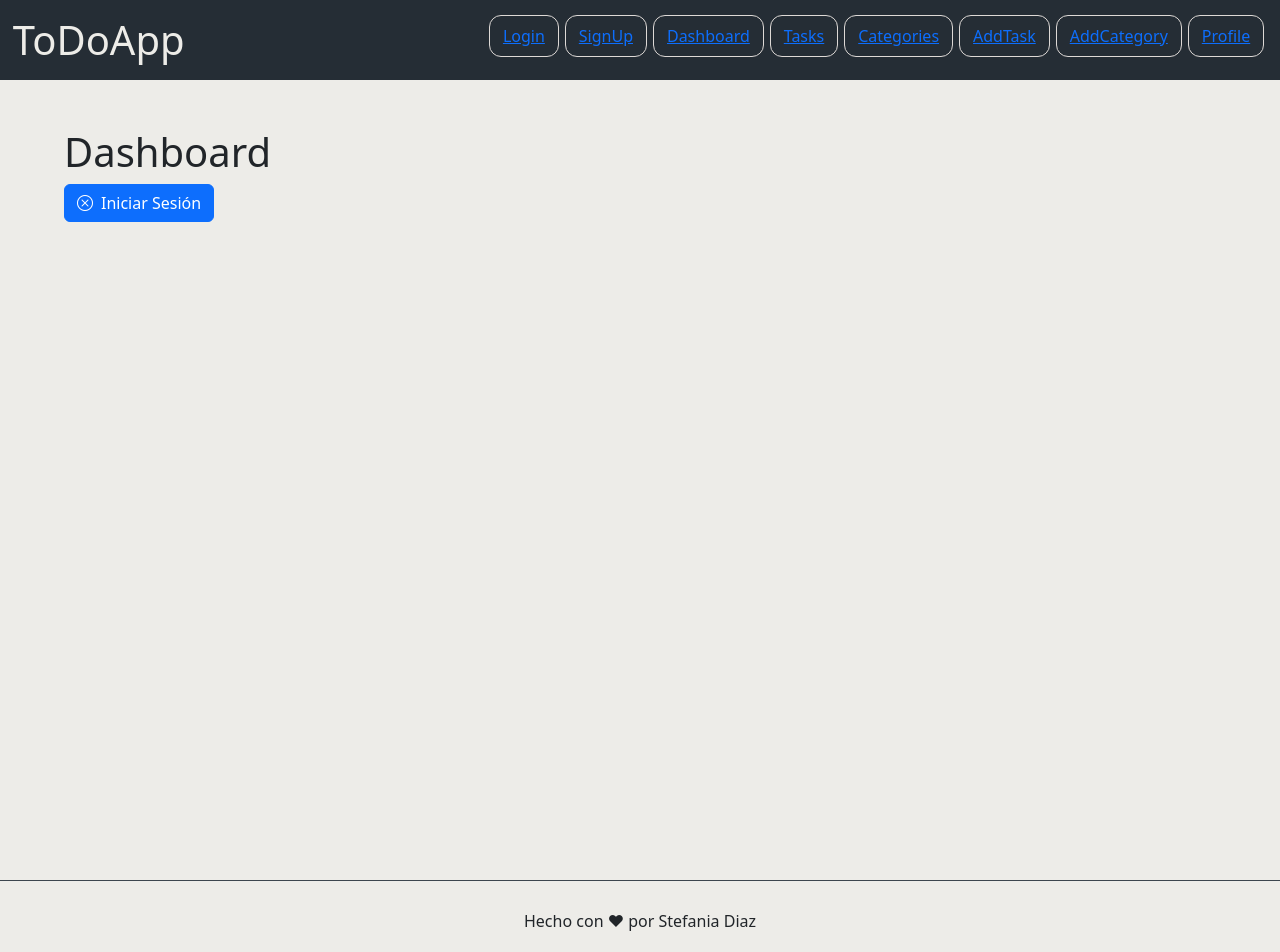
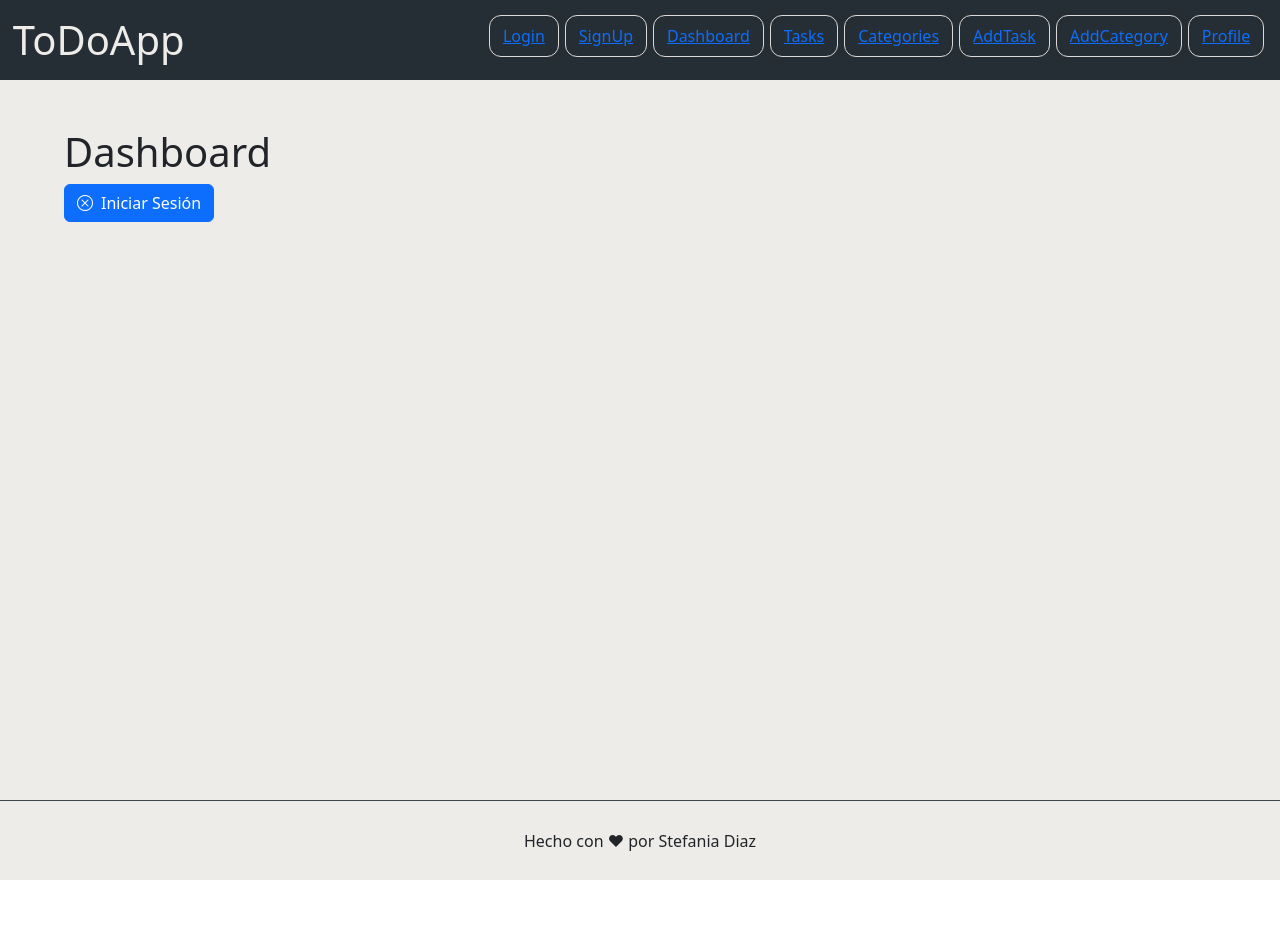
Before and after one commit to StefaniaDiazV/todo-app, a React (Create React App) app: page / in a window 1280 px wide. Shown: the top 952 px of the page. After the commit the page ends 880 px from the top, so only its background shows below. Built offline with nearby package versions, Linux system fonts and the light colour scheme.

Commit message:
Fix/Posición del footer y tamaño tarjetas tasks

```diff
--- a/src/components/forms/Task/index.tsx
+++ b/src/components/forms/Task/index.tsx
@@ -34,7 +34,7 @@ const TaskForm = () => {
           setTitle(rta.title)
           setDescription(rta.description)
           setStatus(rta.status)
-          setDateNum(moment(String(rta.date)).format('YYYY-MM-DD') )
+          setDateNum(moment(String(rta.date)).add(1, 'day').format('YYYY-MM-DD') )
           setIdCategory(rta.category.id)
         })
       }
@@ -102,10 +102,17 @@ const TaskForm = () => {
 
       <Form.Group className="mb-3" controlId="estatus">
         <Form.Label>Estatus</Form.Label>
-        <Form.Control type="text" placeholder="Estatus"
+        <Form.Select
         value={status}
         onChange={e => setStatus(e.target.value)}
-        />
+        >
+          <option selected disabled >Seleccionar una opción</option>
+          <option>Sin iniciar</option>
+          <option>En progreso</option>
+          <option>Completada</option>
+          <option>Pospuesta</option>
+          <option>Cancelada</option>
+        </Form.Select>
       </Form.Group>
 
       <Button className='add-btn' variant="primary" type="submit">
--- a/src/components/layout/Footer/style.scss
+++ b/src/components/layout/Footer/style.scss
@@ -6,6 +6,7 @@
     display: flex;
     align-items: center;
     justify-content: center;
-    position:relative;
+    position:absolute;
+    bottom: 0;
 
 }
--- a/src/components/layout/Main/style.scss
+++ b/src/components/layout/Main/style.scss
@@ -1,5 +1,11 @@
-.main{
-    height: 100vh ;
-    padding: 3rem 4rem;
-    background-color: #edece8;
+.layout{
+    min-height: 100%;
+    position: relative;
+    padding-bottom: 5rem;
+    .main{
+        padding: 3rem 4rem;
+        background-color: #edece8;
+        margin-bottom: 0.1px;
+        min-height: calc(100vh - 5rem)
+    }
 }
--- a/src/pages/Tasks/index.tsx
+++ b/src/pages/Tasks/index.tsx
@@ -34,10 +34,10 @@ const Tasks: FC = () => {
 
                 <div className="container d-flex flex-column">
                   <h1>Tareas</h1>
-                <div className="container d-flex">
+                <div className="container d-flex flex-wrap">
                 {tasks.map((elem) => {
                   return(
-                  <Card className="task-cards" key={elem.id} style={{ width: '18rem' }}>
+                  <Card className="task-cards" key={elem.id} style={{width: '18rem' }}>
                     <Card.Body>
                     <Card.Title>{elem.title}</Card.Title>
                     <Card.Subtitle className="mb-2 text-muted">{elem.category.name}</Card.Subtitle>
@@ -46,7 +46,7 @@ const Tasks: FC = () => {
                       {elem.description}
                       </Card.Text>
                     <Card.Subtitle className="mb-2 text-muted">
-                      {moment(String(elem.date)).format('LL')}
+                      {moment(String(elem.date)).add(1, 'day').format('LL')}
                       </Card.Subtitle>
                     <Button variant="primary" handleClick={() => removeTasks(elem.id)} >Eliminar</Button>
                     <Button variant="primary" handleClick={() => navigate(`/add-task/${elem.id}`)}>Editar</ Button>
--- a/src/pages/Tasks/style.scss
+++ b/src/pages/Tasks/style.scss
@@ -1,3 +1,4 @@
 .task-cards{
+    width: 5rem;
     margin: 1rem;
 }
```
